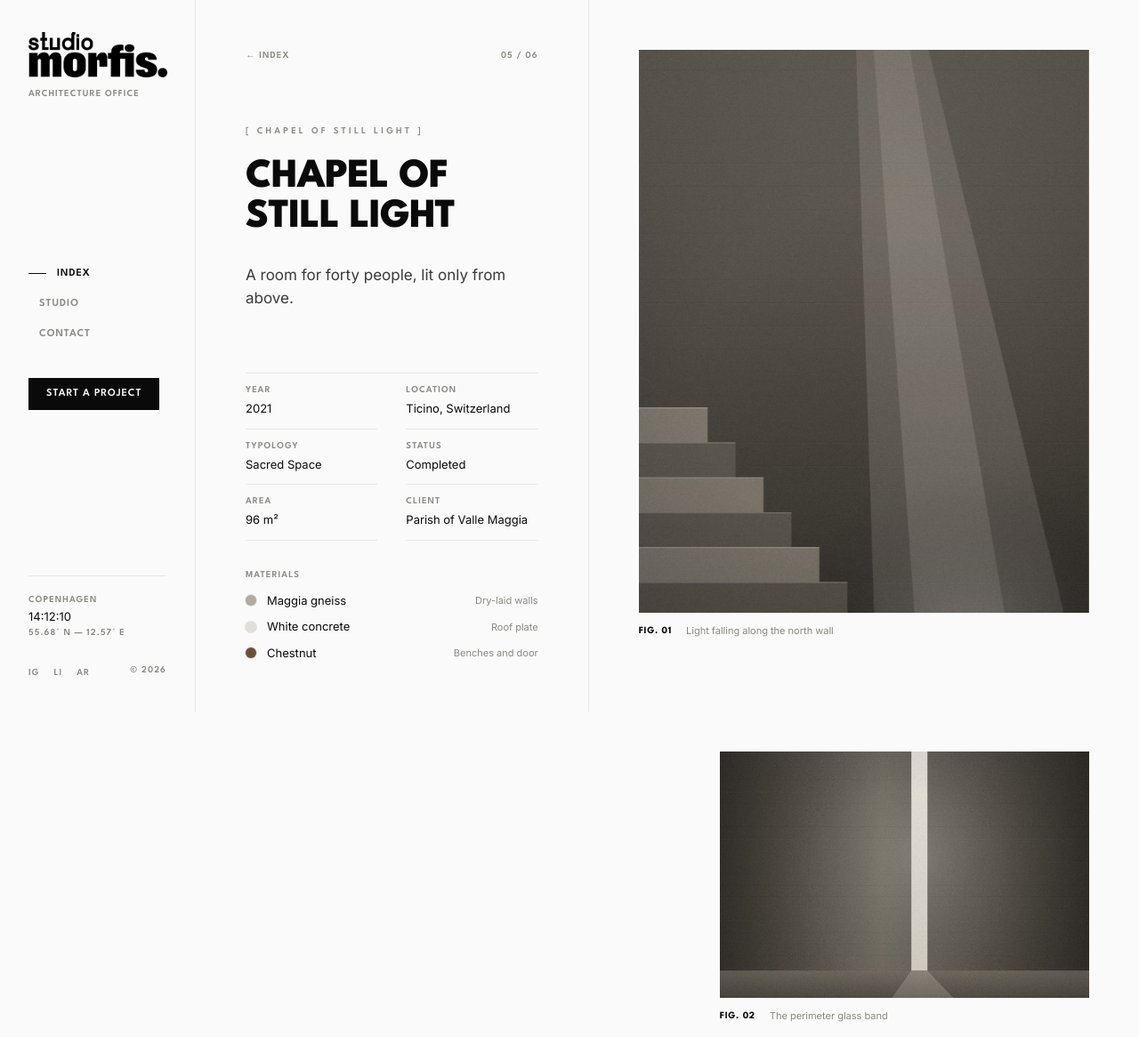
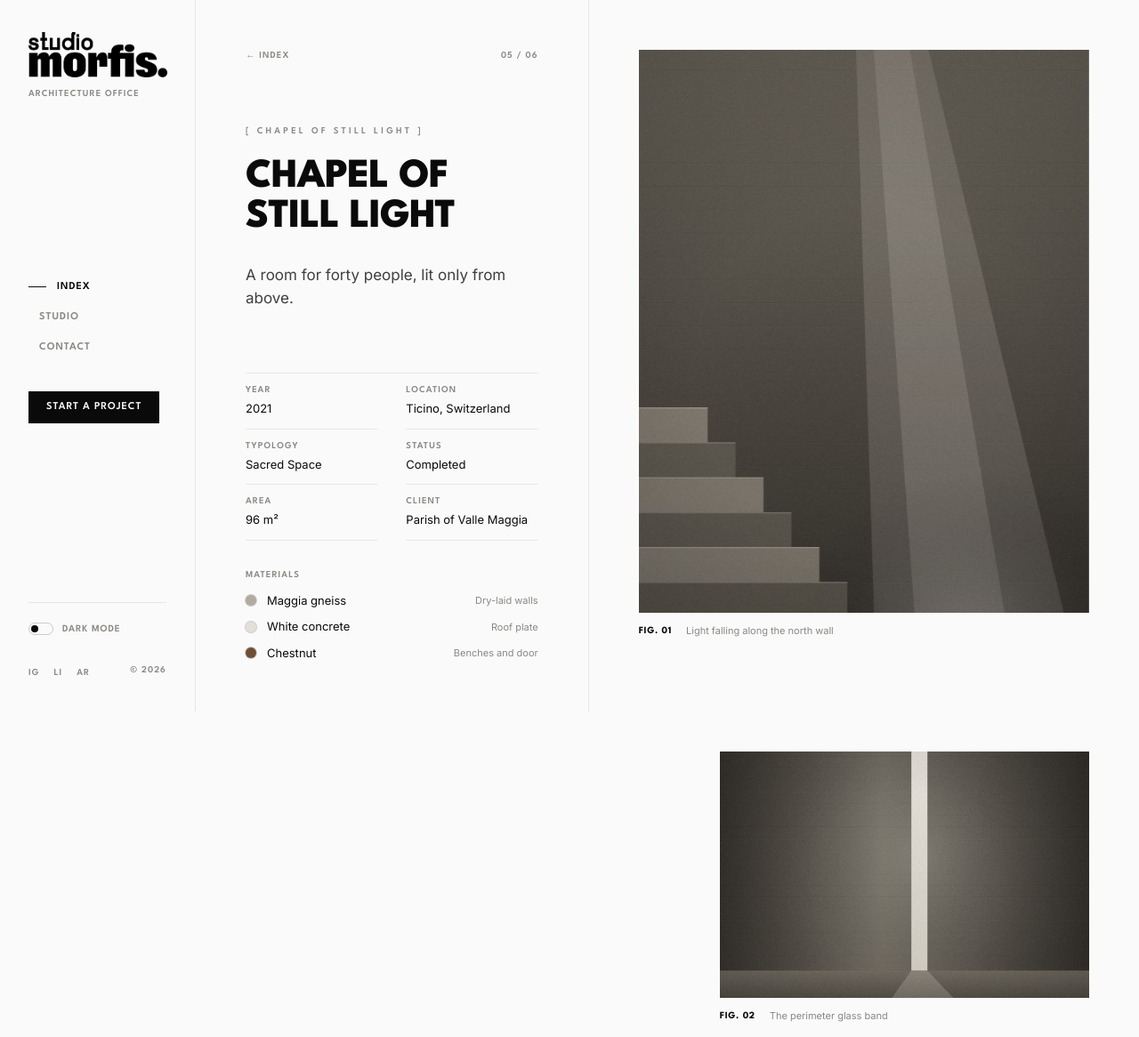
Before and after one commit to duvindu18/duvi, a PHP site: page /projects/chapel-of-still-light.html in a window 1280 px wide. Shown: the top 1166 px of the page at 89% size. Run offline with PHP 8.4, Linux system fonts and the light colour scheme.

Commit message:
Add dark mode and remove location/clock from the static site
Colour tokens gain a dark palette (system preference, overridable with a
saved light/dark toggle in the rail and mobile menu). The live clock,
coordinates and Copenhagen references are removed; the contact page now
lists press and careers addresses instead of offices.

Co-Authored-By: Claude Opus 5.5 <noreply@anthropic.com>
Claude-Session: https://claude.ai/code/session_018M2FVXLyLYTcXFrmY7gLTt

```diff
--- a/static/css/style.css
+++ b/static/css/style.css
@@ -5,13 +5,23 @@
 
 /* 1. Design tokens ------------------------------------------------------- */
 :root {
+  /* Colour roles. "canvas" is the page ground, "charcoal" the ink; in dark mode
+     they swap, so inverse surfaces (buttons, splash, curtain) follow too. */
   --canvas: #fafafa;
   --charcoal: #0a0a0a;
-  --stone: #e5e5e2;
-  --stone-deep: #c9c7c1;
+  --stone: #e5e5e2;          /* recessed surfaces, ghost numerals */
+  --stone-deep: #c9c7c1;     /* inactive text on canvas */
   --muted: #8a8883;
-  --paper: #fbfaf7;
+  --paper: #fbfaf7;          /* the printed page in the book spread */
   --hairline: rgba(0, 0, 0, 0.08);
+  --hairline-strong: rgba(0, 0, 0, 0.18);
+  --ink-soft: rgba(10, 10, 10, 0.78);
+  --void: #0a0a0a;           /* fixed: mosaic gutters, text on white chips */
+  --on-image: #fafafa;       /* fixed: text laid over photography */
+  --shadow: rgba(0, 0, 0, 0.35);
+  --logo-on-canvas: none;    /* the logo file is black */
+  --logo-on-ink: invert(1);
+  color-scheme: light;
 
   --display: "League Spartan", "Helvetica Neue", Arial, sans-serif; /* heavy geometric display */
   --sans: "Inter", "Helvetica Neue", Arial, sans-serif;
@@ -295,8 +340,25 @@ html[data-splash-seen] #curtain { } /* curtain still runs on repeat visits */
 .rail__nav a:hover, .rail__nav a[aria-current="page"] { color: var(--charcoal); }
 .rail__nav a[aria-current="page"] ~ .tick, .rail__nav li.is-current .tick { width: 20px; }
 .rail__nav .btn-dark { margin-top: 40px; color: var(--canvas); }
-.rail__ticker { padding-top: 20px; border-top: 1px solid var(--hairline); }
-.rail__ticker time { display: block; font-size: 13px; margin: 2px 0; }
+/* Light / dark switch */
+.theme-toggle {
+  display: inline-flex; align-items: center; gap: 10px;
+  font-family: var(--display); font-size: 11px; font-weight: 600;
+  letter-spacing: 0.08em; text-transform: uppercase; color: var(--muted);
+  transition: color 500ms var(--ease);
+}
+.theme-toggle:hover { color: var(--charcoal); }
+.theme-toggle .dot {
+  position: relative; width: 28px; height: 14px; border-radius: 7px;
+  border: 1px solid var(--hairline-strong);
+}
+.theme-toggle .dot::after {
+  content: ""; position: absolute; top: 2px; left: 2px;
+  width: 8px; height: 8px; border-radius: 50%; background: var(--charcoal);
+  transition: transform 500ms var(--ease);
+}
+.theme-toggle[aria-pressed="true"] .dot::after { transform: translateX(14px); }
+.rail__theme { padding-top: 20px; border-top: 1px solid var(--hairline); }
 .rail__foot { display: flex; align-items: center; justify-content: space-between; margin-top: 24px; }
 .rail__foot ul { display: flex; gap: 16px; }
 .rail__foot a:hover { color: var(--charcoal); }
@@ -622,7 +684,7 @@ html[data-splash-seen] #curtain { } /* curtain still runs on repeat visits */
 .materials ul { margin-top: 12px; }
 .materials li { display: flex; align-items: center; gap: 12px; font-size: 13px; }
 .materials li + li { margin-top: 10px; }
-.materials .swatch { width: 12px; height: 12px; flex-shrink: 0; border-radius: 50%; box-shadow: 0 0 0 1px rgba(0, 0, 0, 0.1); }
+.materials .swatch { width: 12px; height: 12px; flex-shrink: 0; border-radius: 50%; box-shadow: 0 0 0 1px var(--hairline-strong); }
 .materials .note { margin-left: auto; text-align: right; font-size: 11px; color: var(--muted); }
 
 .mono__plates { display: flex; flex-direction: column; gap: 80px; padding: 48px var(--gutter); }
--- a/static/js/main.js
+++ b/static/js/main.js
@@ -5,7 +5,7 @@
    - "Ready" lifecycle that gates entrance animations
    - Line reveals / fade-ins on scroll (IntersectionObserver)
    - Image fade-in on load, scroll parallax
-   - Live studio clock, mobile menu, cursor label
+   - Light / dark theme switch, mobile menu, cursor label
    ========================================================================== */
 (function () {
   "use strict";
@@ -13,7 +13,6 @@
   var root = document.documentElement;
   var reduceMotion = window.matchMedia("(prefers-reduced-motion: reduce)").matches;
   var finePointer = window.matchMedia("(hover: hover) and (pointer: fine)").matches;
-  var TIME_ZONE = "Europe/Copenhagen";
   var SPLASH_KEY = "morfis:splash";
 
   /* ---------------------------------------------------------------------
@@ -193,24 +192,38 @@
     update();
   }
 
-  /* --------------------------------------------------------------------- Clock */
-  function initClock() {
-    var els = document.querySelectorAll("[data-clock]");
-    if (!els.length) return;
-    var fmt;
-    try {
-      fmt = new Intl.DateTimeFormat("en-GB", {
-        timeZone: TIME_ZONE, hour: "2-digit", minute: "2-digit", second: "2-digit", hour12: false,
+  /* --------------------------------------------------------------------- Theme */
+  // Light / dark switch. With no saved choice the page follows the system
+  // (prefers-color-scheme); a click saves an explicit choice in localStorage.
+  function initTheme() {
+    var toggles = document.querySelectorAll("[data-theme-toggle]");
+    if (!toggles.length) return;
+    var system = window.matchMedia("(prefers-color-scheme: dark)");
+
+    function isDark() {
+      var t = root.getAttribute("data-theme");
+      return t ? t === "dark" : system.matches;
+    }
+    function sync() {
+      var dark = isDark();
+      toggles.forEach(function (btn) {
+        btn.setAttribute("aria-pressed", String(dark));
+        var label = btn.querySelector("[data-theme-label]");
+        if (label) label.textContent = dark ? "Light mode" : "Dark mode";
       });
-    } catch (e) {
-      fmt = { format: function (d) { return d.toTimeString().slice(0, 8); } };
     }
-    function update() {
-      var t = fmt.format(new Date());
-      els.forEach(function (el) { el.textContent = t; });
-    }
-    update();
-    setInterval(update, 1000);
+    toggles.forEach(function (btn) {
+      btn.addEventListener("click", function () {
+        var next = isDark() ? "light" : "dark";
+        root.setAttribute("data-theme", next);
+        try { localStorage.setItem("morfis:theme", next); } catch (e) {}
+        sync();
+      });
+    });
+    if (system.addEventListener) system.addEventListener("change", sync);
+    // The host page may also set data-theme on the root; keep the labels honest.
+    new MutationObserver(sync).observe(root, { attributes: true, attributeFilter: ["data-theme"] });
+    sync();
   }
 
   /* --------------------------------------------------------------------- Mobile menu */
@@ -266,7 +279,7 @@
   function boot() {
     initCurtain();
     initImages();
-    initClock();
+    initTheme();
     initMenu();
     initCursor();
     initParallax();
--- a/static/projects/chapel-of-still-light.html
+++ b/static/projects/chapel-of-still-light.html
@@ -5,7 +5,8 @@
 <meta name="viewport" content="width=device-width, initial-scale=1">
 <title>Chapel of Still Light — Studio Morfis</title>
 <meta name="description" content="A room for forty people, lit only from above.">
-<meta name="theme-color" content="#FAFAFA">
+<meta name="theme-color" content="#FAFAFA" media="(prefers-color-scheme: light)">
+<meta name="theme-color" content="#0E0E0D" media="(prefers-color-scheme: dark)">
 <link rel="icon" href="../favicon.svg" type="image/svg+xml">
 <link rel="preconnect" href="https://fonts.googleapis.com">
 <link rel="preconnect" href="https://fonts.gstatic.com" crossorigin>
@@ -14,6 +15,8 @@
 <script>
   /* Skip the splash for the rest of the session once seen (runs before paint). */
   try { if (sessionStorage.getItem("morfis:splash")) document.documentElement.setAttribute("data-splash-seen", ""); } catch (e) {}
+  /* Apply a saved light/dark choice before paint; otherwise the system setting applies. */
+  try { var t = localStorage.getItem("morfis:theme"); if (t === "dark" || t === "light") document.documentElement.setAttribute("data-theme", t); } catch (e) {}
 </script>
 <script src="../js/main.js" defer></script>
 </head>
@@ -30,9 +33,9 @@
   </div>
   <div class="splash-resolved">
     <img class="logo" src="../images/logo.png" width="1546" height="503" alt="Studio Morfis.">
-    <p class="label">Architecture, landscape &amp; the slow making of rooms<br>Copenhagen — Est. 2011</p>
+    <p class="label">Architecture, landscape &amp; the slow making of rooms<br>Est. 2011</p>
   </div>
-  <div class="splash-meta"><span class="label">Studio Morfis</span><span class="label">55.68° N — 12.57° E</span></div>
+  <div class="splash-meta"><span class="label">Studio Morfis</span><span class="label">Architecture Office</span></div>
 </div>
 <div id="curtain" aria-hidden="true"></div>
 
@@ -50,11 +53,7 @@
     <a class="btn-dark" href="../contact.html">Start a project</a>
   </nav>
   <div>
-    <div class="rail__ticker">
-      <p class="label">Copenhagen</p>
-      <time data-clock>--:--:--</time>
-      <p class="label">55.68° N — 12.57° E</p>
-    </div>
+    <div class="rail__theme"><button class="theme-toggle" type="button" aria-pressed="false" data-theme-toggle><span class="dot" aria-hidden="true"></span><span data-theme-label>Dark mode</span></button></div>
     <div class="rail__foot"><ul><li><a class="label hairline-link" href="https://instagram.com" target="_blank" rel="noreferrer" aria-label="Instagram">IG</a></li><li><a class="label hairline-link" href="https://linkedin.com" target="_blank" rel="noreferrer" aria-label="LinkedIn">LI</a></li><li><a class="label hairline-link" href="https://are.na" target="_blank" rel="noreferrer" aria-label="Are.na">AR</a></li></ul><span class="label">© 2026</span></div>
   </div>
 </aside>
@@ -68,7 +67,7 @@
 <div class="mobile-menu" id="mobile-menu">
   <nav aria-label="Primary"><ul><li><a href="../index.html"><span class="serif">Home</span><span class="label">01</span></a></li><li><a href="../archive.html"><span class="serif">Index</span><span class="label">02</span></a></li><li><a href="../studio.html"><span class="serif">Studio</span><span class="label">03</span></a></li><li><a href="../contact.html"><span class="serif">Contact</span><span class="label">04</span></a></li></ul></nav>
   <div class="mobile-menu__foot">
-    <div><p class="label">Copenhagen</p><time data-clock>--:--:--</time></div>
+    <button class="theme-toggle" type="button" aria-pressed="false" data-theme-toggle><span class="dot" aria-hidden="true"></span><span data-theme-label>Dark mode</span></button>
     <a href="mailto:hello@studiomorfis.com">hello@studiomorfis.com</a>
   </div>
 </div>
```
Also changed, not shown: other parts of static/css/style.css (+57 -22 lines), static/404.html (+8 -9 lines), static/archive.html (+8 -9 lines), static/contact.html (+10 -11 lines), static/index.html (+12 -13 lines), static/projects/basalt-archive.html (+8 -9 lines), static/projects/courtyard-houses.html (+8 -9 lines), static/projects/house-of-clay.html (+8 -9 lines), static/projects/the-monolithic-void.html (+8 -9 lines), static/projects/timber-pavilion.html (+8 -9 lines), static/studio.html (+9 -10 lines), 2 other files.
